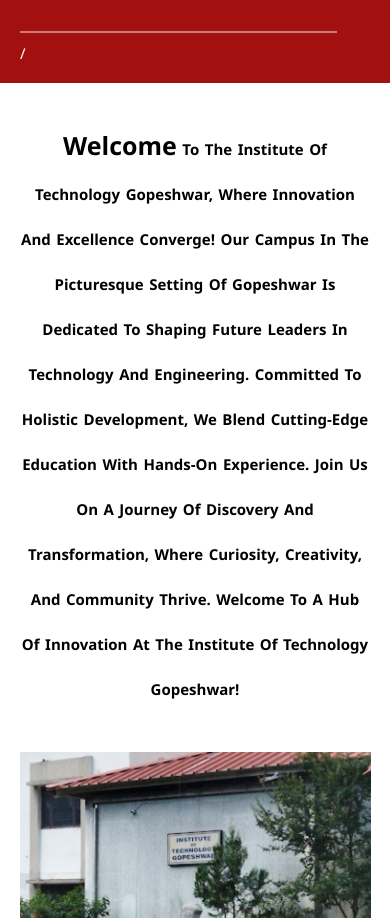
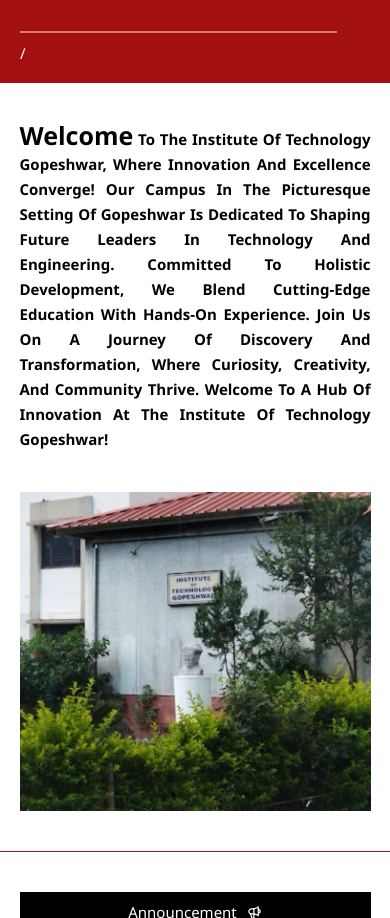
Before and after one commit to AkshanshChauhan17/itg-react-website, a React (Vite) app: page / in a window 390 px wide. Shown: the part 922-1840 px from the top of the page. Built offline with nearby package versions, Linux system fonts and the light colour scheme.

Commit message:
make welcome page text align justify

```diff
--- a/src/App.scss
+++ b/src/App.scss
@@ -135,6 +135,7 @@ hr {
             flex: 1.618;
             word-spacing: 1.618px;
             line-height: 45px;
+            text-align: justify;
         }
         .right {
             width: calc(100vw * 0.382);
@@ -240,10 +241,10 @@ hr {
                 width: 90%;
                 margin: 40px 20px;
                 flex: 1.618;
-                word-spacing: 1.618px;
-                line-height: 45px;
+                word-spacing: 0px;
+                line-height: 25px;
                 font-size: 15px;
-                text-align: center;
+                text-align: justify;
                 span {
                     font-size: 25px;
                 }
```
